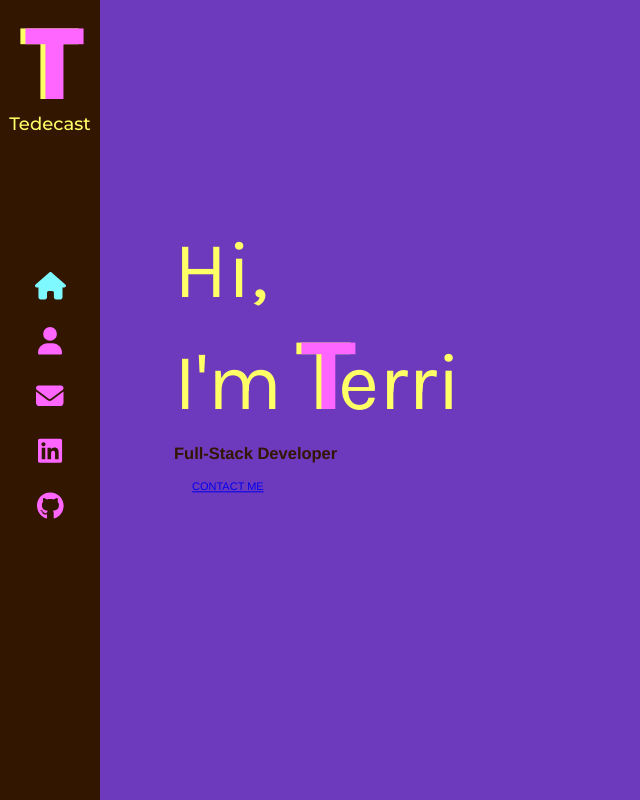
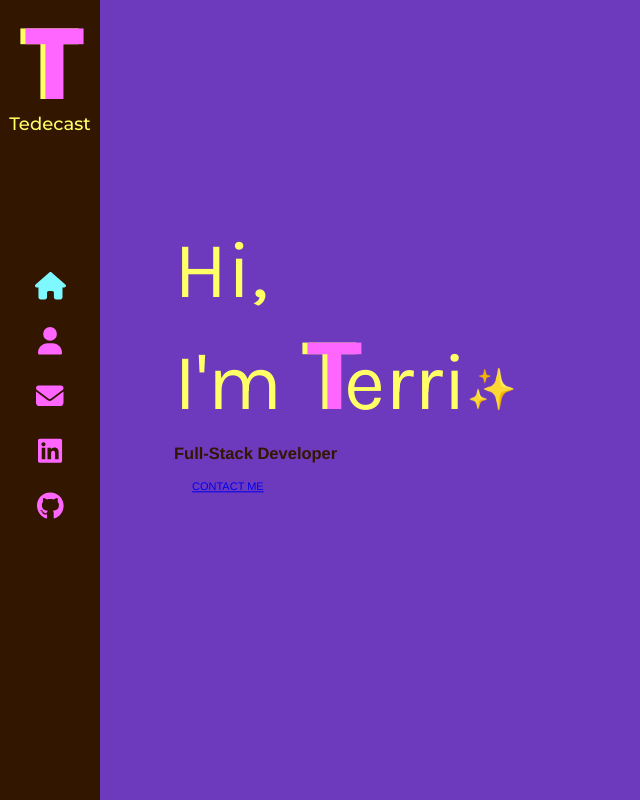
Before and after one commit to tedecast/Portfolio-Website, a React (Create React App) app: page / in a window 1280 px wide. Shown: the whole page, without its empty margins (0-640 px from the left). Built offline with nearby package versions, Linux system fonts and the light colour scheme.

Commit message:
Added in an emoji

```diff
--- a/src/components/Home/index.js
+++ b/src/components/Home/index.js
@@ -2,14 +2,18 @@ import { Link } from 'react-router-dom'
 import './index.scss'
 
 const Home = () => {
+  const emoji = '\u{2728}'
   return (
     <>
       <div className="container home-page">
         <div className="text-zone">
           <h1 className="landing-text">
-            Hi, <br/>I'm&nbsp;
+            Hi, <br />
+            I'm
+            {/* &nbsp; used for space*/}
             <span className="t-logo">T</span>
             <span className="landing-text">erri</span>
+            <span className='emoji'>{emoji}</span>
             <br />
           </h1>
           <h2>Full-Stack Developer</h2>
--- a/src/components/Home/index.scss
+++ b/src/components/Home/index.scss
@@ -14,11 +14,11 @@
     color: #ff66ff;
     text-shadow: -5px 0px 0px #ffff66;
     font-size: 10rem;
-    opacity: 0;
-    animation: rotateIn 1s linear both;
-    animation-delay: 1.4s;
-    line-height: 0.5em;
+    margin-left: 0.25em;
+    margin-top: -0.05em;
+    line-height: 0em;
   }
+
   .landing-text {
     color: 	#ffff66;
     font-size: 8rem;
@@ -33,3 +33,8 @@ h2 {
     margin-left: -18px;
     margin-top: -50px;
 }
+.emoji {
+  font-size: 4rem;
+  position: absolute;
+  margin-top: 3.5rem;
+}
```
